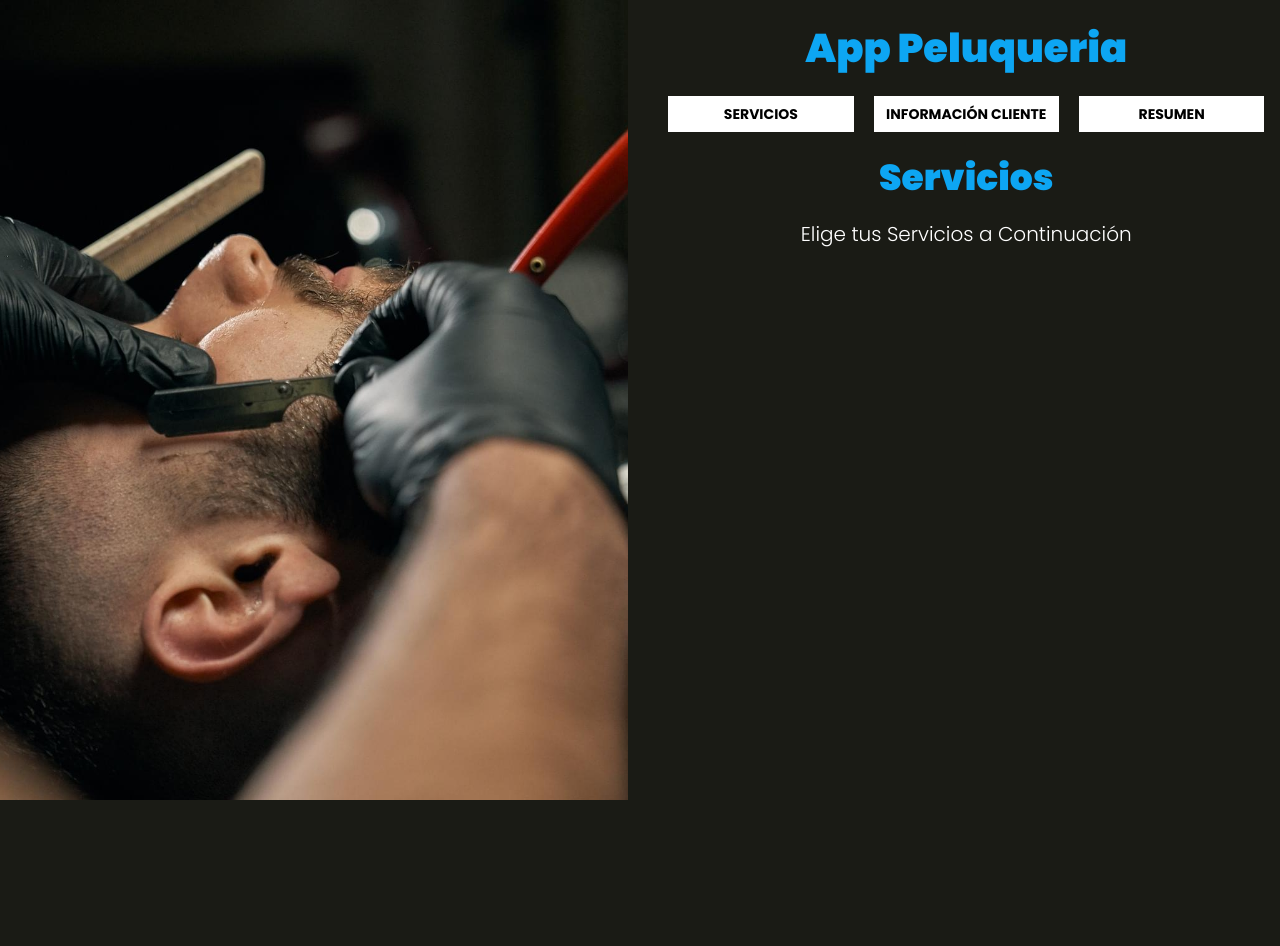
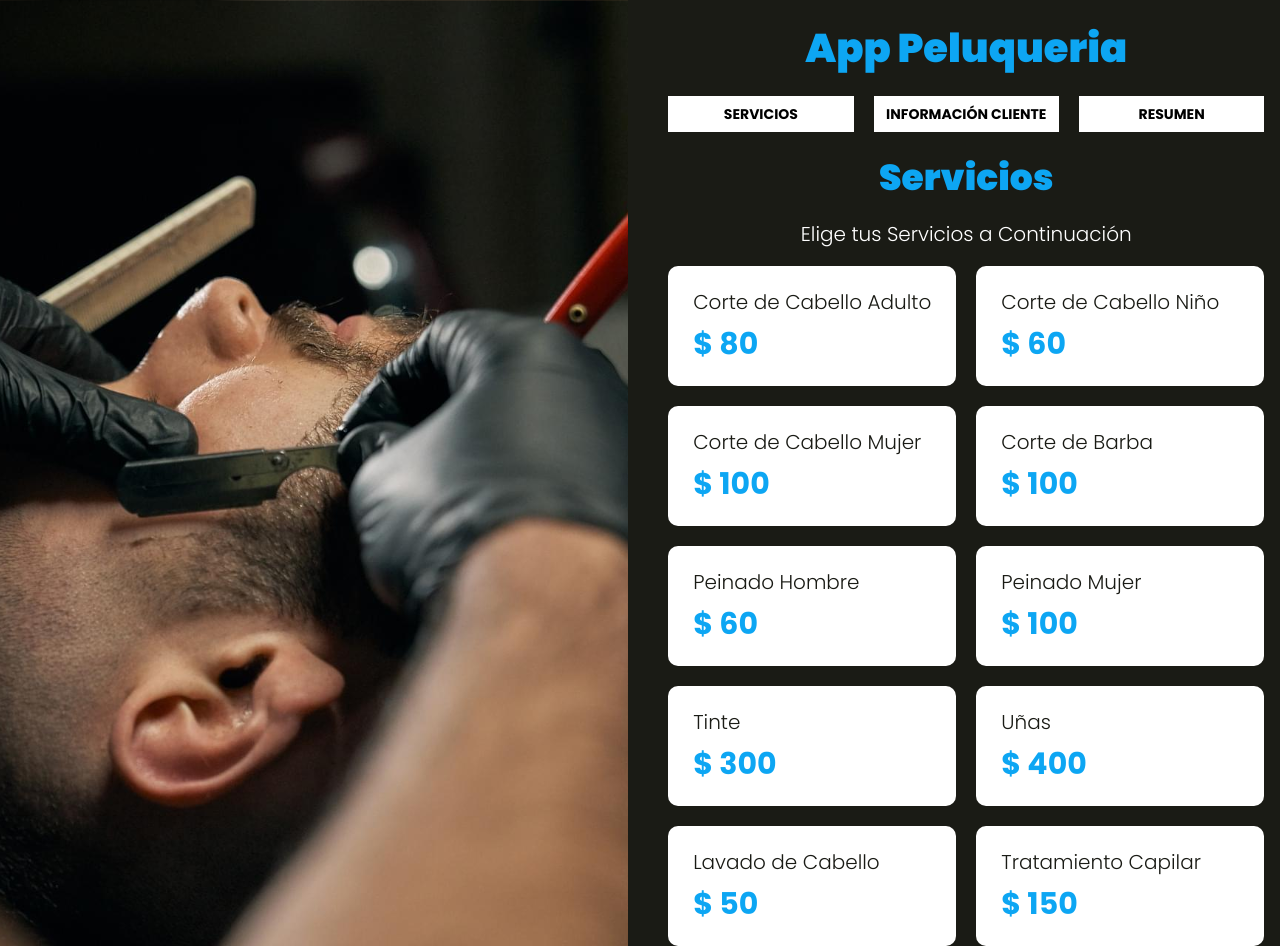
Before and after one commit to AdrianHernandezll/BarberiaSalon, a website with bundled scripts: page index.html in a window 1280 px wide. Before the commit the page ends 800 px from the top, so only its background shows below. Built offline with nearby package versions, Linux system fonts and the light colour scheme.

Commit message:
primeros cambios,estilos y funciones

```diff
--- a/index.html
+++ b/index.html
@@ -28,7 +28,7 @@
         <div class="seccion">
           <h2>Servicios</h2>
           <p class="text-center">Elige tus Servicios a Continuación</p>
-          <div class="listado-servicios"></div>
+          <div id="servicios" class="listado-servicios"></div>
         </div>
         <div class="seccion">
           <h2>Tus Datos y Cita</h2>
--- a/src/js/app.js
+++ b/src/js/app.js
@@ -12,6 +12,35 @@ async function mostrarServicios(){
             const db = await resultado.json();
 
             const {servicios} = db;
+
+            //General el HTML
+            servicios.forEach(servicio => {
+                const {id, nombre, precio} = servicio;
+
+                //DOM Scripting
+                //Generar nombre de servicio
+                const nombreServicio = document.createElement("P");
+                nombreServicio.textContent = nombre;
+                nombreServicio.classList.add('nombre-servicio');
+                //Generar el Precio de Servicio
+                const precioServicio = document.createElement('P');
+                precioServicio.textContent = `$ ${precio}`;
+                precioServicio.classList.add('precio-servicio')
+
+                //Generar un contenedor DIV en servicios
+                const servicioDiv = document.createElement('DIV');
+                servicioDiv.classList.add('servicio');
+
+                //Inyectar precio y nombre
+                servicioDiv.appendChild(nombreServicio);
+                servicioDiv.appendChild(precioServicio);
+
+                console.log(servicioDiv)
+
+                //Inyectar en el HTML
+                document.querySelector('#servicios').appendChild(servicioDiv);
+
+            });
     } catch (error) {
         console.log(error);
     }
--- a/src/scss/app.scss
+++ b/src/scss/app.scss
@@ -6,3 +6,4 @@
 
 @import "layout/UI";
 @import "layout/tabs";
+@import "layout/servicios";
--- /dev/null
+++ b/src/scss/layout/_servicios.scss
@@ -0,0 +1,32 @@
+.listado-servicios {
+    @include tablet {
+        @include grid(2, 2rem);
+    }
+
+    .servicio {
+        margin-bottom: 2rem;
+        background-color: $blanco;
+        padding: $separacion / 2;
+        border-radius: 1rem;
+
+        @include tablet {
+            margin: 0;
+        }
+
+        p {
+            margin: 0 0 $separacion / 4;
+        }
+
+        .nombre-servicio {
+            color: $negro;
+        }
+
+        .precio-servicio {
+            color: $azul;
+            margin: 0;
+            font-size: 3rem;
+            font-weight: $bold;
+        }
+
+    }
+}
```
Also changed, not shown: build/css/app.css, build/js/bundle.min.js, 2 other files.
